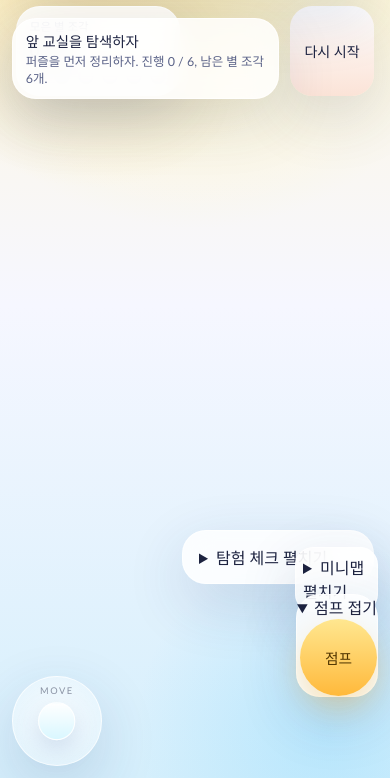
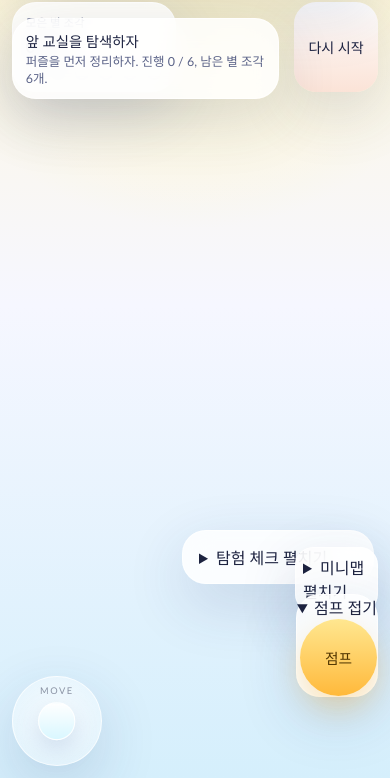
Before and after one commit to bubilife1202/jennyworld, a website built with Vite: page index.html in a window 390 px wide. Shown: the part 66-844 px from the top of the page. Built offline with nearby package versions, Linux system fonts and the light colour scheme; what playcanvas would draw is missing.

Commit message:
Fix mobile layout: remove contain, fix safe-area cascade, hide decorations
Root causes of mobile breakage:
- contain: layout style on .hud-layer broke absolute positioning of
  child elements (topbar, joystick, buttons) on mobile browsers
- .topbar safe-area rule at EOF overrode all media query rules due to
  CSS cascade order — moved into base .topbar rule instead
- game-shell::before/::after decorative gradients (28rem circles) had
  no z-index, could render over canvas on small screens — added z-index:0
  and display:none on mobile (<560px)

Co-Authored-By: Claude Opus 4.6 (1M context) <noreply@anthropic.com>

```diff
--- a/src/style.css
+++ b/src/style.css
@@ -49,6 +49,7 @@ button {
   border-radius: 999px;
   pointer-events: none;
   opacity: 0.6;
+  z-index: 0;
 }
 
 .game-shell::before {
@@ -81,7 +82,6 @@ button {
   inset: 0;
   pointer-events: none;
   z-index: 2;
-  contain: layout style;
 }
 
 .hud-card {
@@ -95,9 +95,9 @@ button {
 
 .topbar {
   position: absolute;
-  top: 1rem;
-  left: 1rem;
-  right: 1rem;
+  top: max(1rem, env(safe-area-inset-top, 0px));
+  left: max(1rem, env(safe-area-inset-left, 0px));
+  right: max(1rem, env(safe-area-inset-right, 0px));
   display: flex;
   justify-content: space-between;
   gap: 1rem;
@@ -1125,9 +1125,9 @@ button {
 
 @media (max-width: 560px) {
   .topbar {
-    top: 0.75rem;
-    left: 0.75rem;
-    right: 0.75rem;
+    top: max(0.75rem, env(safe-area-inset-top, 0px));
+    left: max(0.75rem, env(safe-area-inset-left, 0px));
+    right: max(0.75rem, env(safe-area-inset-right, 0px));
   }
 
   .brand-title {
@@ -1194,6 +1194,11 @@ button {
 
   .eyebrow,
   .brand-subtitle {
+    display: none;
+  }
+
+  .game-shell::before,
+  .game-shell::after {
     display: none;
   }
 
@@ -1457,11 +1462,6 @@ button {
   }
 }
 
-.topbar {
-  top: max(1rem, env(safe-area-inset-top, 0px));
-  left: max(1rem, env(safe-area-inset-left, 0px));
-  right: max(1rem, env(safe-area-inset-right, 0px));
-}
 
 @media (orientation: portrait) and (max-width: 960px) {
   .rotate-note {
```
